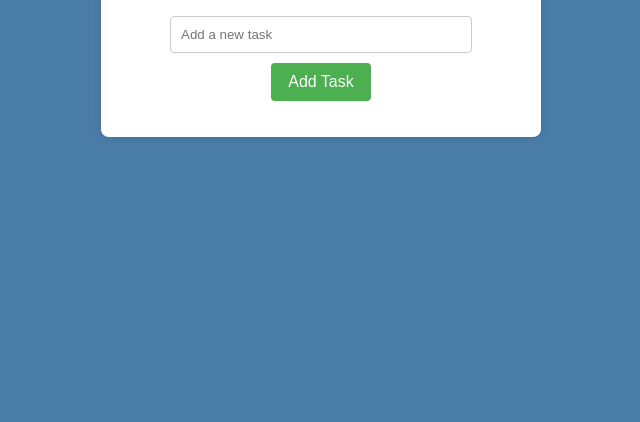
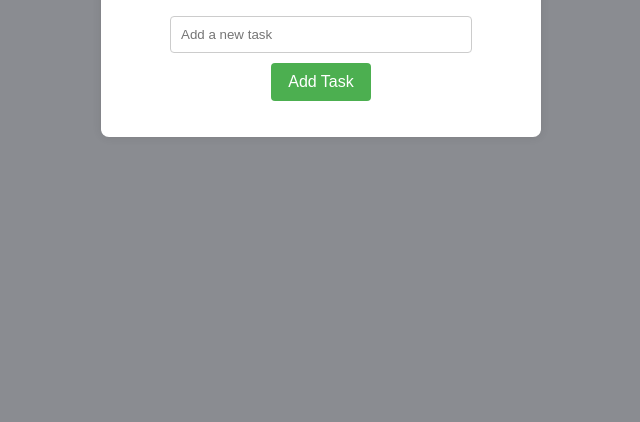
Before and after one commit to Ajmal93607/To-Do-List-App, a plain HTML site: page index.html in a window 1280 px wide. Shown: the part 378-800 px from the top of the page, without its empty margins (319-959 px from the left). Drawn offline with Linux system fonts and the light colour scheme.

Commit message:
Update styles.css

```diff
--- a/styles.css
+++ b/styles.css
@@ -1,6 +1,6 @@
 body {
     font-family: Arial, sans-serif;
-    background-color: #4a7ca8;
+    background-color: #8a8c91;
     display: flex;
     justify-content: center;
     align-items: center;
```
